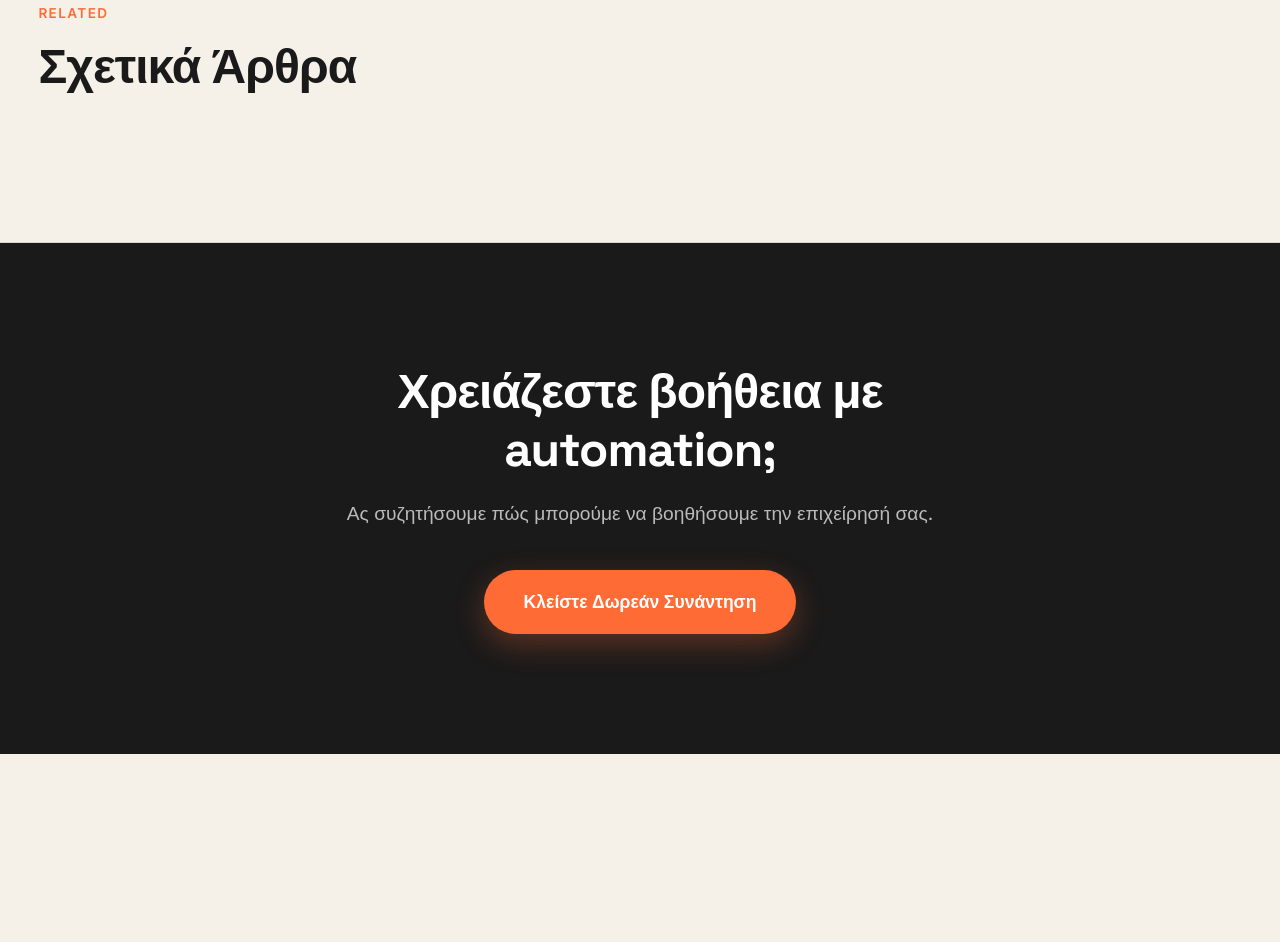
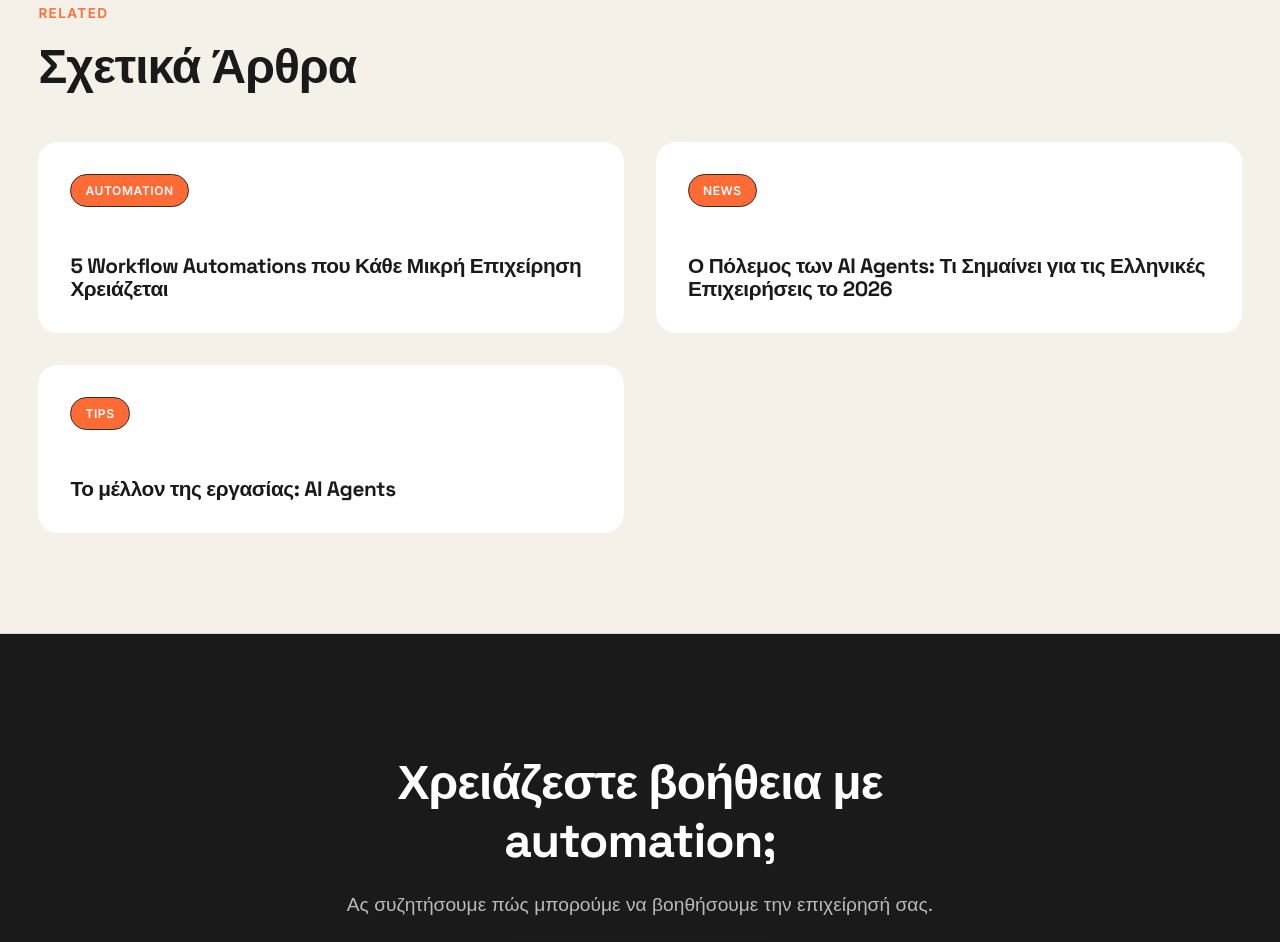
Before and after one commit to DimitrisKakokefalos/DynaWorks-Website, an Eleventy site: page src/blog/posts/invoice-automation-case-study.md in a window 1280 px wide. Shown: the part 3271-4213 px from the top of the page. Built offline with nearby package versions, Linux system fonts and the light colour scheme; Eleventy itself is replaced by a stand-in of ours; files that its build step writes are made by us from their sources.

Commit message:
Fix related posts section on blog

```diff
--- a/src/_includes/layouts/post.njk
+++ b/src/_includes/layouts/post.njk
@@ -70,8 +70,10 @@ layout: layouts/base.njk
             <h2>Σχετικά Άρθρα</h2>
         </div>
         <div class="posts-grid">
-            {% set relatedPosts = collections.posts | rejectattr("url", "equalto", page.url) %}
-            {% for post in relatedPosts | head(3) %}
+            {% set count = 0 %}
+            {% for post in collections.posts | reverse %}
+                {% if post.url != page.url and count < 3 %}
+                    {% set count = count + 1 %}
                     <article class="post-card">
                         {% if post.data.featuredImage %}
                         <div class="post-image">
@@ -85,6 +87,7 @@ layout: layouts/base.njk
                             <h3><a href="{{ post.url }}">{{ post.data.title }}</a></h3>
                         </div>
                     </article>
+                {% endif %}
             {% endfor %}
         </div>
     </div>
```
Also changed, not shown: src/_data/site.json (line endings or trailing spaces). Lines whose indentation alone changed are shown as unchanged.
